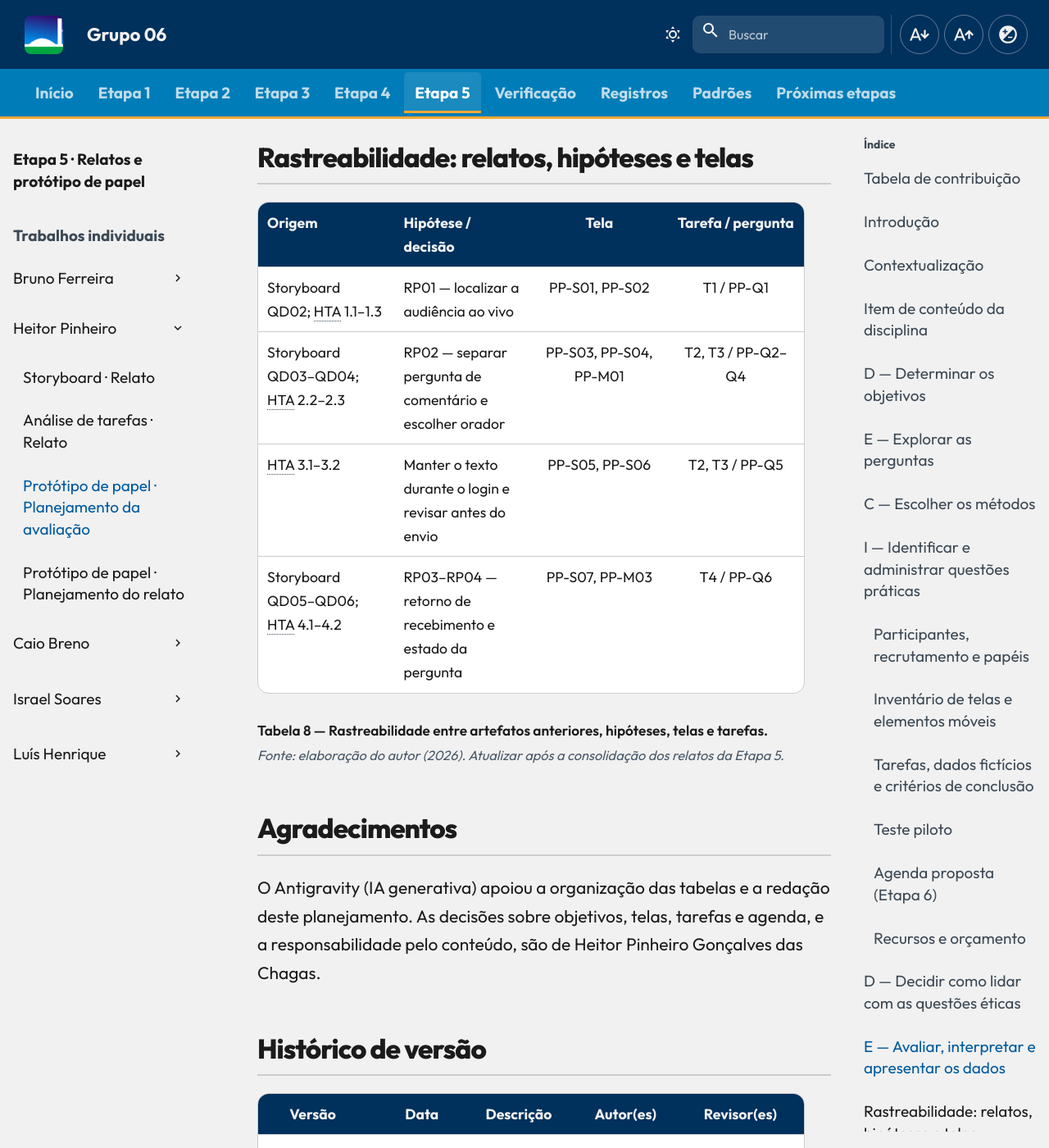
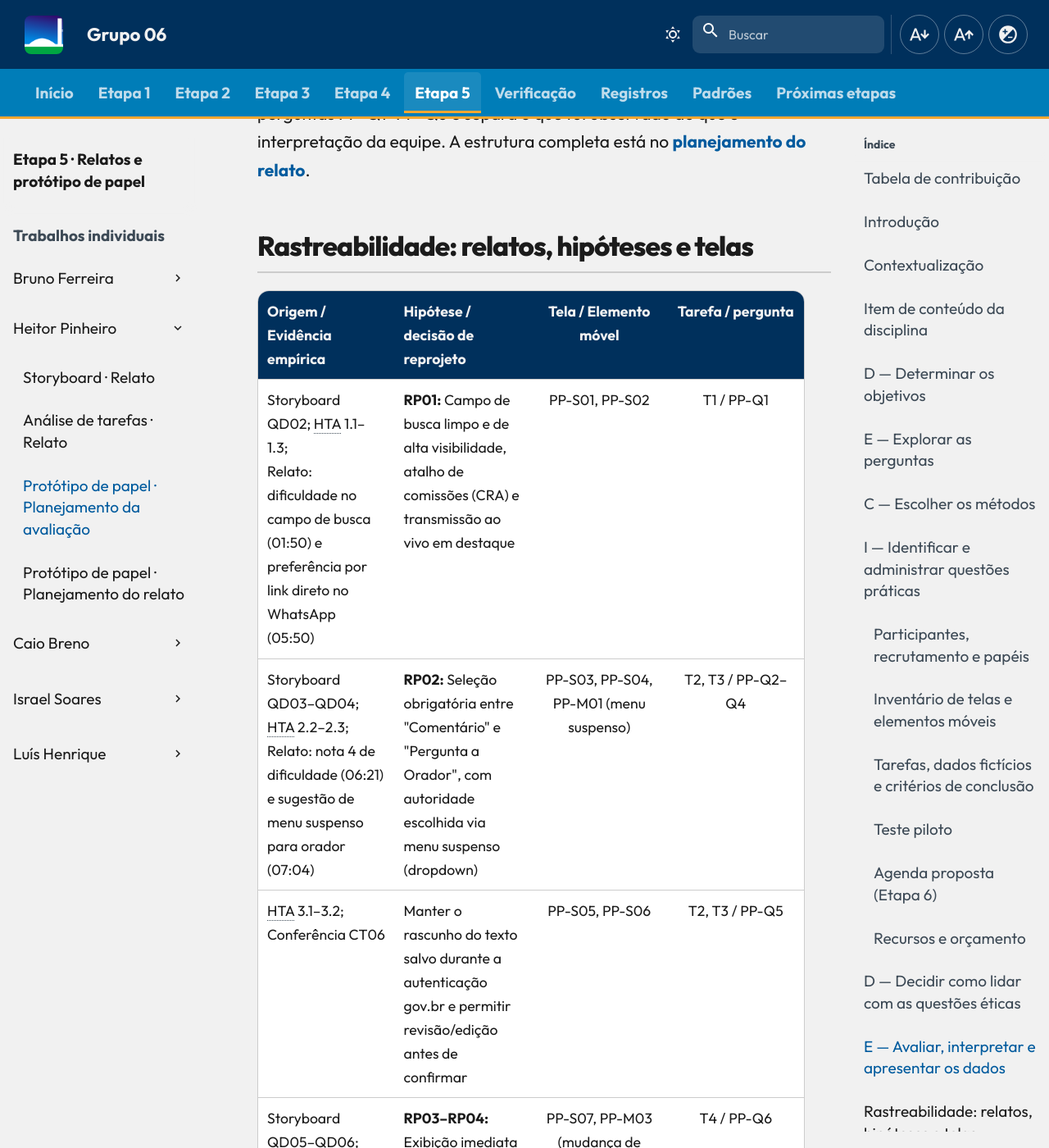
Before and after one commit to Interacao-Humano-Computador/2026.2-Grupo06, an MkDocs documentation site: the page built from docs/entrega-5/individual/heitor/planejamento-avaliacao-prototipo-papel.md, in a window 1280 px wide and 1400 px high, scrolled down 14578 px. Shown: the whole window at 82% size. Built offline with MkDocs 1.6.1 and Material for MkDocs 9.7.7, drawn with Linux system fonts in a browser that asks for light colours; comment, search, counter and statistics services are not loaded; some of the changed text lies outside the part shown.

Commit message:
docs(etapa-5): integra achados empiricos na rastreabilidade do prototipo de papel

```diff
--- a/docs/entrega-5/individual/heitor/planejamento-avaliacao-prototipo-papel.md
+++ b/docs/entrega-5/individual/heitor/planejamento-avaliacao-prototipo-papel.md
@@ -9,6 +9,7 @@ A Tabela 1 registra as contribuições neste planejamento individual.
 | Integrante / ferramenta | Contribuição | Artefato / atividade |
 | --- | --- | --- |
 | [Heitor Pinheiro Gonçalves das Chagas](https://github.com/Heitorovski01) | Planejamento DECIDE, definição das telas, tarefas, critérios de conclusão e agenda | [Conteúdo](#contextualizacao) |
+| [Bruno Ferreira Dornelas](https://github.com/brunnf) | Revisão técnica por pares e conformidade com os critérios da Etapa 5 | [Histórico de versão](#historico-de-versao) |
 | Antigravity (IA generativa) | Apoio à estruturação das tabelas e à redação | [Agradecimentos](#agradecimentos) |
 
 <p class="caption">Tabela 1 — Contribuições no planejamento da avaliação do protótipo de papel.</p>
@@ -196,25 +197,26 @@ Para cada tarefa serão registrados: conclusão (sem ajuda, com ajuda, não conc
 
 ## Rastreabilidade: relatos, hipóteses e telas
 
-| Origem | Hipótese / decisão | Tela | Tarefa / pergunta |
+| Origem / Evidência empírica | Hipótese / decisão de reprojeto | Tela / Elemento móvel | Tarefa / pergunta |
 | --- | --- | :---: | :---: |
-| Storyboard QD02; HTA 1.1–1.3 | RP01 — localizar a audiência ao vivo | PP-S01, PP-S02 | T1 / PP-Q1 |
-| Storyboard QD03–QD04; HTA 2.2–2.3 | RP02 — separar pergunta de comentário e escolher orador | PP-S03, PP-S04, PP-M01 | T2, T3 / PP-Q2–Q4 |
-| HTA 3.1–3.2 | Manter o texto durante o login e revisar antes do envio | PP-S05, PP-S06 | T2, T3 / PP-Q5 |
-| Storyboard QD05–QD06; HTA 4.1–4.2 | RP03–RP04 — retorno de recebimento e estado da pergunta | PP-S07, PP-M03 | T4 / PP-Q6 |
+| Storyboard QD02; HTA 1.1–1.3;<br>Relato: dificuldade no campo de busca (01:50) e preferência por link direto no WhatsApp (05:50) | **RP01:** Campo de busca limpo e de alta visibilidade, atalho de comissões (CRA) e transmissão ao vivo em destaque | PP-S01, PP-S02 | T1 / PP-Q1 |
+| Storyboard QD03–QD04; HTA 2.2–2.3;<br>Relato: nota 4 de dificuldade (06:21) e sugestão de menu suspenso para orador (07:04) | **RP02:** Seleção obrigatória entre "Comentário" e "Pergunta a Orador", com autoridade escolhida via menu suspenso (dropdown) | PP-S03, PP-S04, PP-M01 (menu suspenso) | T2, T3 / PP-Q2–Q4 |
+| HTA 3.1–3.2;<br>Conferência CT06 | Manter o rascunho do texto salvo durante a autenticação gov.br e permitir revisão/edição antes de confirmar | PP-S05, PP-S06 | T2, T3 / PP-Q5 |
+| Storyboard QD05–QD06; HTA 4.1–4.2;<br>Relato: importância crítica do comprovante de envio para segurança (03:28) | **RP03–RP04:** Exibição imediata de protocolo na tela, status "Em moderação" e botão "Copiar comprovante para o grupo" | PP-S07, PP-M03 (mudança de estado) | T4 / PP-Q6 |
 
-<p class="caption">Tabela 8 — Rastreabilidade entre artefatos anteriores, hipóteses, telas e tarefas.</p>
-<p class="source">Fonte: elaboração do autor (2026). Atualizar após a consolidação dos relatos da Etapa 5.</p>
+<p class="caption">Tabela 8 — Rastreabilidade entre artefatos anteriores, achados empíricos dos relatos, telas e tarefas.</p>
+<p class="source">Fonte: elaboração do autor (2026), articulando as evidências coletadas em 25/10/2026 ao protótipo de papel.</p>
 
 ## Agradecimentos
 
-O Antigravity (IA generativa) apoiou a organização das tabelas e a redação deste planejamento. As decisões sobre objetivos, telas, tarefas e agenda, e a responsabilidade pelo conteúdo, são de Heitor Pinheiro Gonçalves das Chagas.
+O Antigravity (IA generativa) apoiou a organização das tabelas e a redação deste planejamento. As decisões sobre objetivos, telas, tarefas e agenda, e a responsabilidade pelo conteúdo, são de Heitor Pinheiro Gonçalves das Chagas. A revisão técnica por pares é de responsabilidade de [Bruno Ferreira Dornelas](https://github.com/brunnf).
 
 ## Histórico de versão
 
 | Versão | Data | Descrição | Autor(es) | Revisor(es) |
 | :---: | :---: | --- | --- | --- |
-| `0.1` | 24/10/2026 | Planejamento DECIDE inicial do protótipo de papel: objetivos, perguntas, telas, tarefas, papéis, piloto, agenda e ética | [Heitor Pinheiro Gonçalves das Chagas](https://github.com/Heitorovski01) | A solicitar |
+| `0.1` | 24/10/2026 | Planejamento DECIDE inicial do protótipo de papel: objetivos, perguntas, telas, tarefas, papéis, piloto, agenda e ética | [Heitor Pinheiro Gonçalves das Chagas](https://github.com/Heitorovski01) | [Bruno Ferreira Dornelas](https://github.com/brunnf) |
+| `1.0` | 25/10/2026 | Integração dos achados empíricos dos relatos (nota 4 no ponto crítico, menu suspenso e comprovante) na matriz de rastreabilidade | [Heitor Pinheiro Gonçalves das Chagas](https://github.com/Heitorovski01) | [Bruno Ferreira Dornelas](https://github.com/brunnf) |
 
 ## Referências
 
```
Also changed, not shown: docs/entrega-5/individual/heitor/planejamento-relato-prototipo-papel.md (+4 -2 lines).
